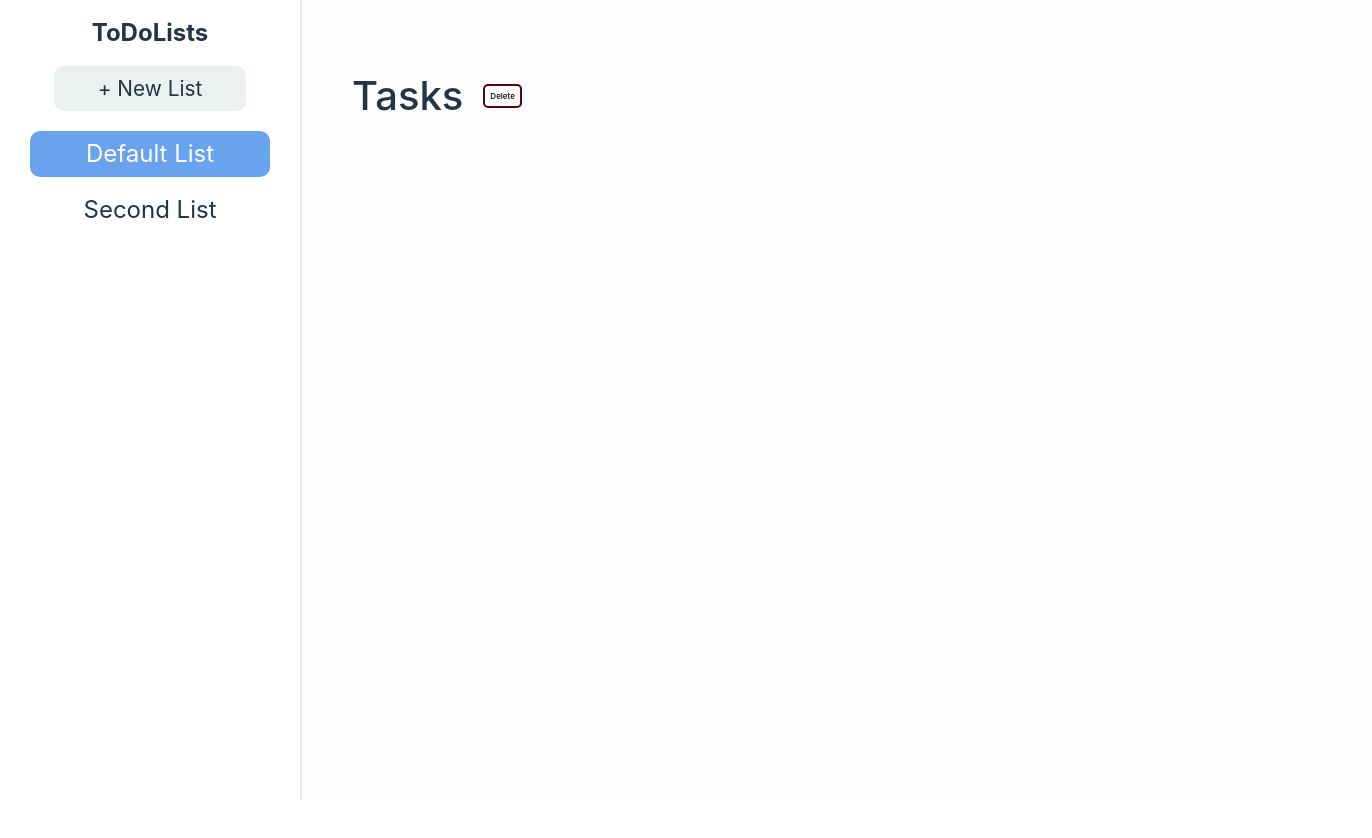
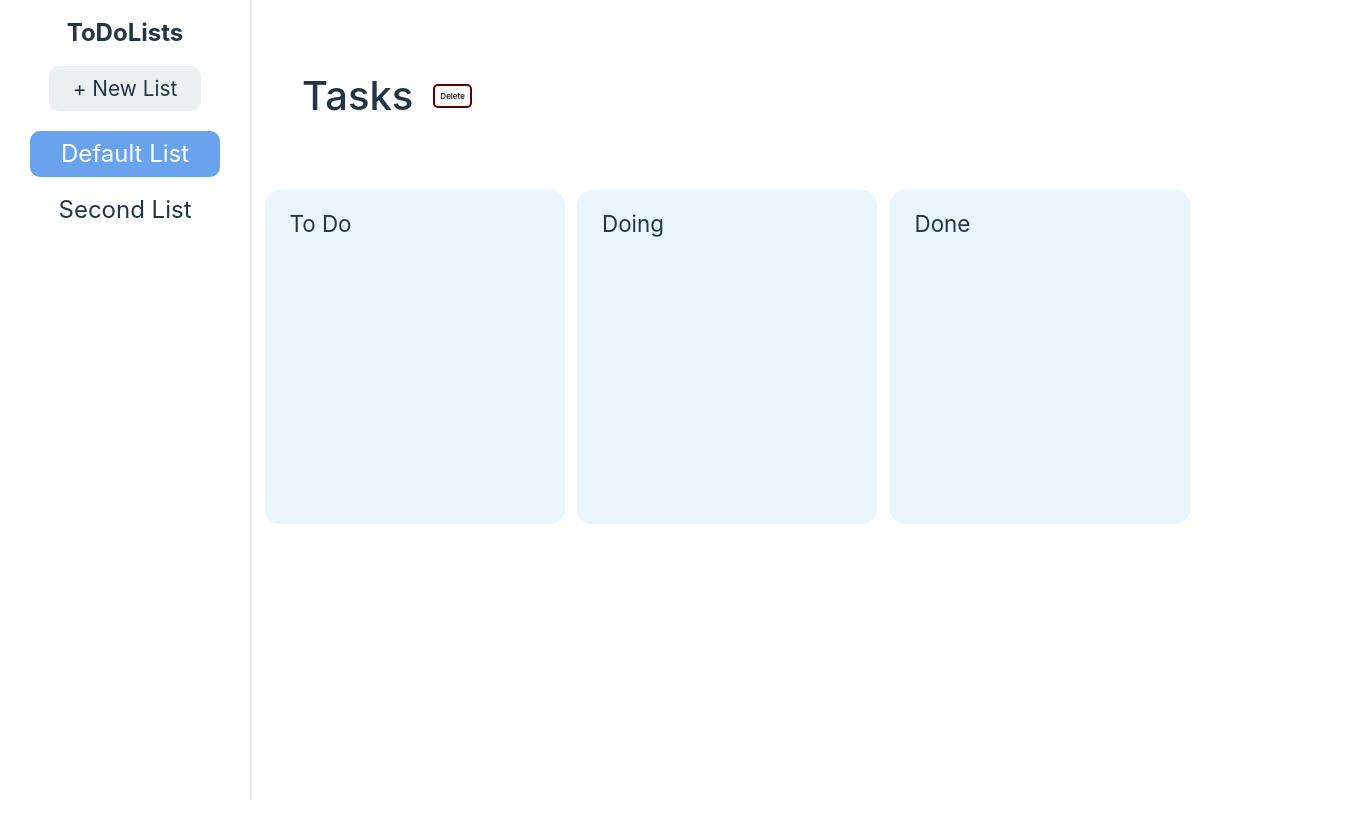
Before and after one commit to Midoria7/My-ToDoList, a React (Vite) app: page / in a window 1280 px wide. Shown: the top 838 px of the page, 1372 px wide, since content can reach past the window. Built offline with nearby package versions, Linux system fonts and the light colour scheme.

Commit message:
Feature: Task Groups

```diff
--- a/src/App.css
+++ b/src/App.css
@@ -6,14 +6,14 @@
     flex-shrink: 1;
     min-width: 220px;
     text-align: center;
-    width: 300px;
+    width: 250px;
     height: 100vh;
     border-right: 2px solid #ededed;
 }
 
 .task-box {
     flex: 1;
-    min-width: 1070px;
+    min-width: 950px;
     background-color: #fefefe;
 }
 
--- a/src/components/TaskBox.jsx
+++ b/src/components/TaskBox.jsx
@@ -1,3 +1,5 @@
+import TaskGroup from "./TaskGroup";
+
 export default function TaskBox({lists, setLists, currentList, setCurrentList}) {
     function handleRemove() {
         if (confirm("Delete this list?"))
@@ -19,6 +21,11 @@ export default function TaskBox({lists, setLists, currentList, setCurrentList})
                 <h1 className = "task-box-title">Tasks</h1>
                 <button className = "delete-list-button" onClick = {handleRemove}> Delete </button>
             </header>
+            <div className = "task-box-body">
+                <TaskGroup title = "To Do"/>
+                <TaskGroup title = "Doing"/>
+                <TaskGroup title = "Done"/>
+            </div>
         </div>
     )
 }
--- /dev/null
+++ b/src/components/TaskGroup.jsx
@@ -0,0 +1,3 @@
+export default function TaskGroup({title}) {
+    return <div className = "task-group">{title}</div>
+}
--- a/src/components/task.css
+++ b/src/components/task.css
@@ -26,3 +26,23 @@
     background-color: rgb(91, 4, 4);
     transition: 0.5s;
 }
+
+.task-box-body {
+    display: flex;
+    justify-content: space-evenly;
+    align-items: flex-start;
+    width: 100%;
+    height: 700px;
+    margin-top: 20px;
+}
+
+.task-group {
+    width: 250px;
+    height: 300px;
+    max-height: 700px;
+    background-color: #eaf6fe;
+    border-radius: 15px;
+    padding: 17px 25px;
+    font-size: 1.4em;
+    font-weight: 400;
+}
```
Lines whose indentation alone changed are shown as unchanged.
